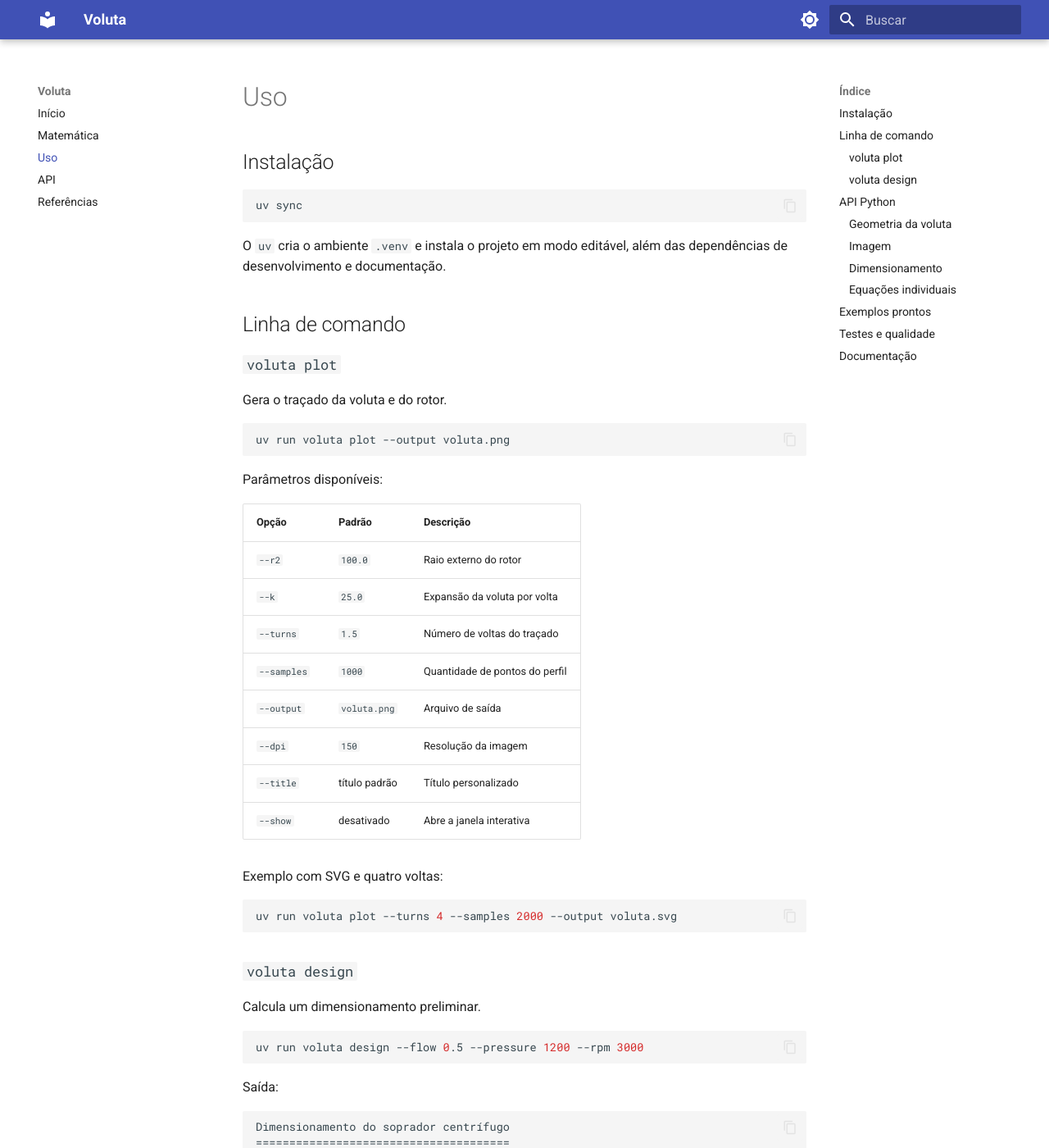
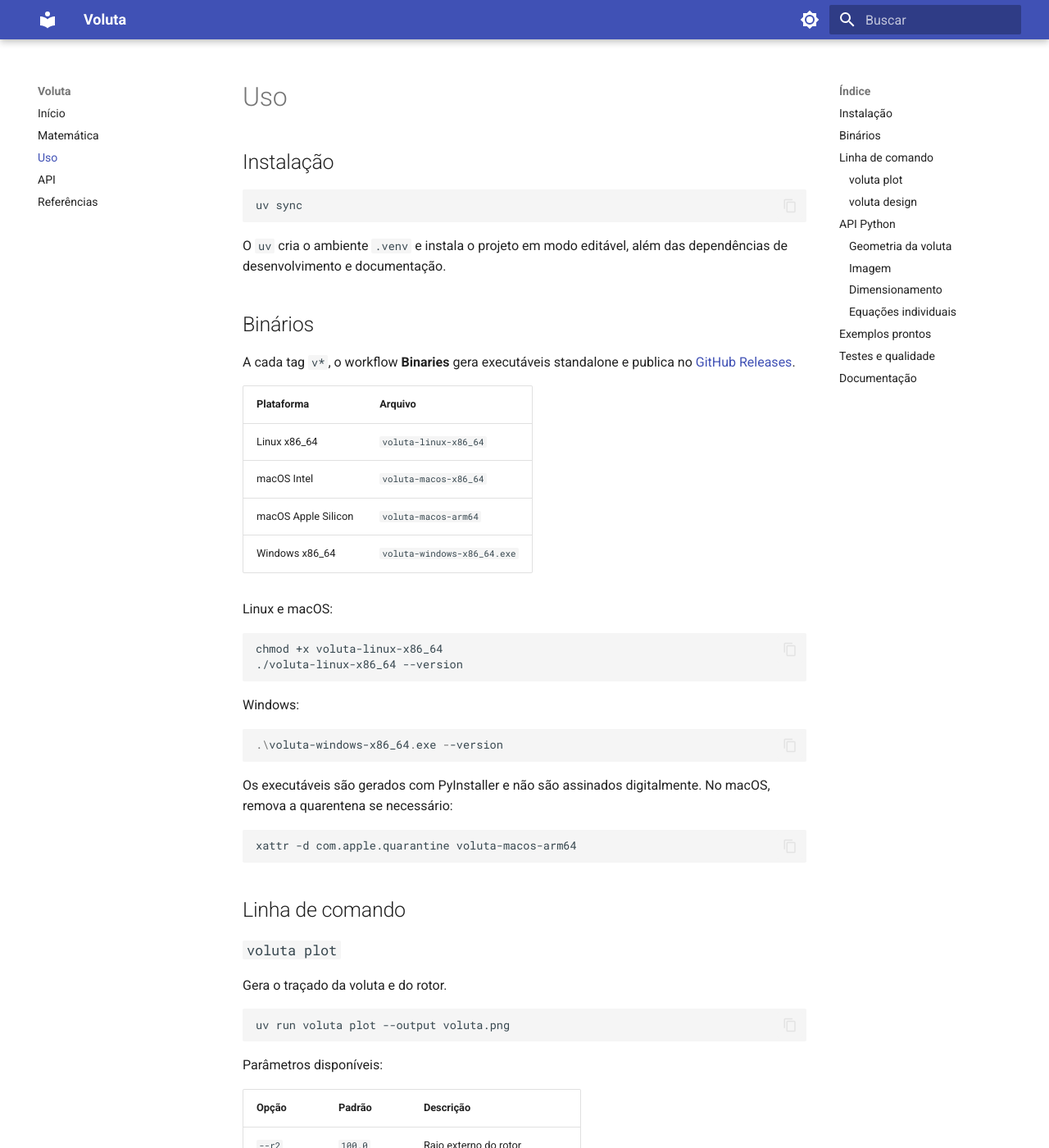
Before and after one commit to dionarley/voluta, an MkDocs documentation site: the page built from docs/uso.md, in a window 1280 px wide and 1400 px high. Shown: the whole window at 82% size. Built offline with MkDocs 1.6.1 and Material for MkDocs 9.7.7, drawn with Linux system fonts in a browser that asks for light colours.

Commit message:
feat: adiciona binários multiplataforma via GitHub Actions

````diff
--- a/docs/uso.md
+++ b/docs/uso.md
@@ -8,6 +8,38 @@ uv sync
 
 O `uv` cria o ambiente `.venv` e instala o projeto em modo editável, além das
 dependências de desenvolvimento e documentação.
+
+## Binários
+
+A cada tag `v*`, o workflow **Binaries** gera executáveis standalone e publica
+no [GitHub Releases](https://github.com/dionarley/voluta/releases/latest).
+
+| Plataforma | Arquivo |
+| --- | --- |
+| Linux x86_64 | `voluta-linux-x86_64` |
+| macOS Intel | `voluta-macos-x86_64` |
+| macOS Apple Silicon | `voluta-macos-arm64` |
+| Windows x86_64 | `voluta-windows-x86_64.exe` |
+
+Linux e macOS:
+
+```bash
+chmod +x voluta-linux-x86_64
+./voluta-linux-x86_64 --version
+```
+
+Windows:
+
+```powershell
+.\voluta-windows-x86_64.exe --version
+```
+
+Os executáveis são gerados com PyInstaller e não são assinados digitalmente.
+No macOS, remova a quarentena se necessário:
+
+```bash
+xattr -d com.apple.quarantine voluta-macos-arm64
+```
 
 ## Linha de comando
 
--- a/pyproject.toml
+++ b/pyproject.toml
@@ -41,6 +41,7 @@ dev = [
   "mkdocs>=1.6",
   "mkdocs-material>=9.5",
   "mkdocstrings[python]>=0.27",
+  "pyinstaller>=6.11",
   "pytest>=8.0",
   "pytest-cov>=5.0",
   "ruff>=0.8",
````
Also changed, not shown: CHANGELOG.md (+2 -0 lines), README.md (+40 -2 lines), docs/index.md (+3 -0 lines), 4 other files.
